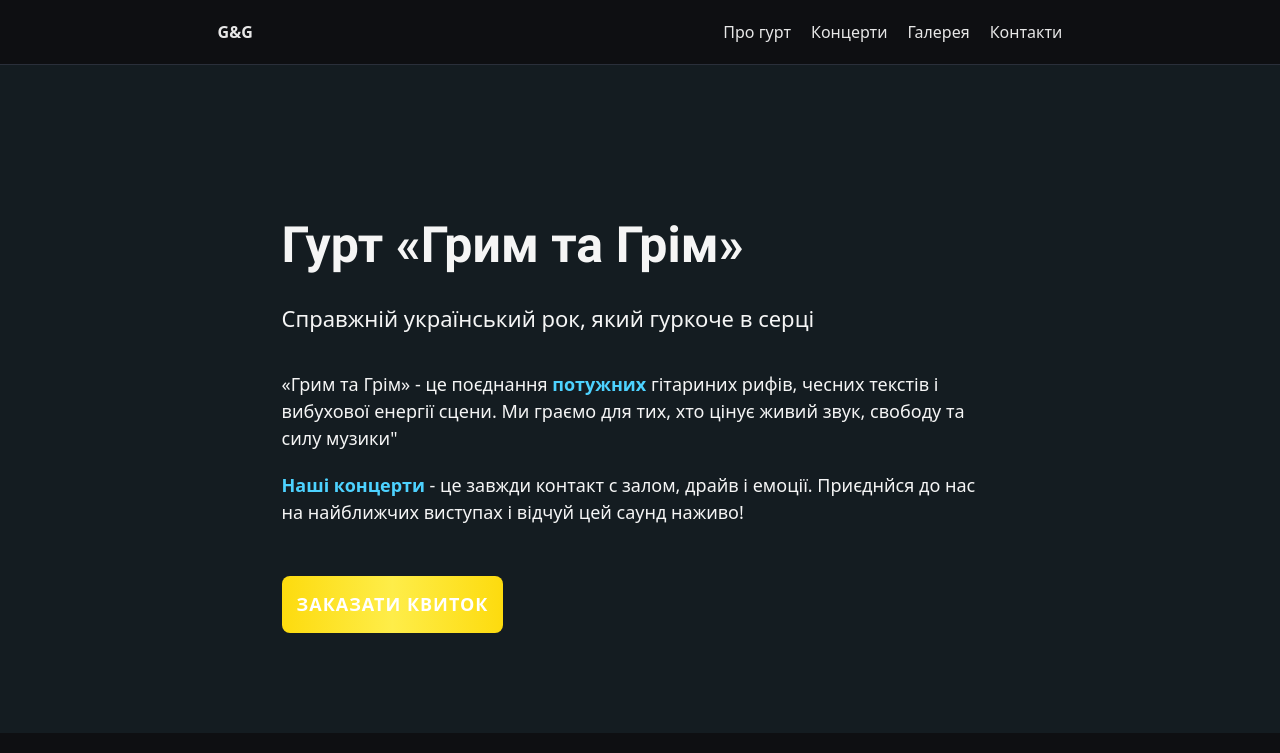
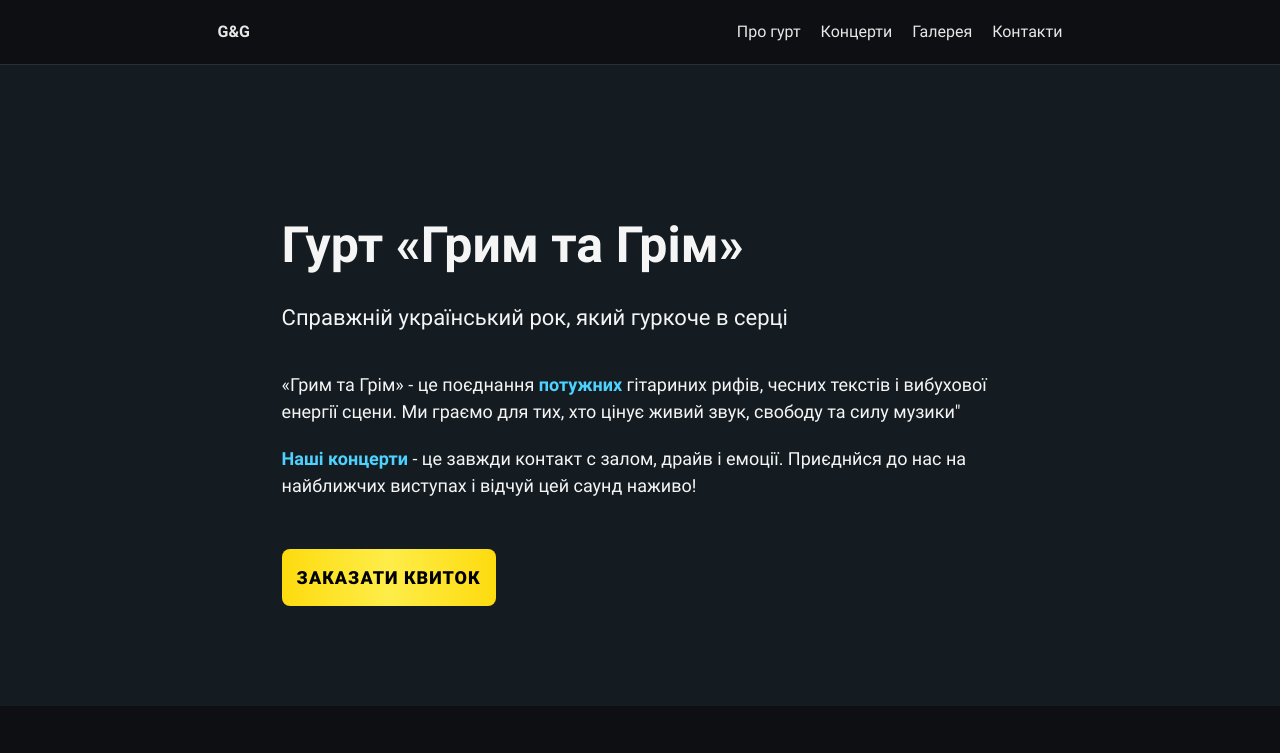
Before and after one commit to DenisFGit/lotoplay_test, a website: page src/index.html in a window 1280 px wide. Shown: the top 753 px of the page. Drawn offline with Linux system fonts and the light colour scheme.

Commit message:
corrected html and fonts file size

```diff
--- a/src/index.html
+++ b/src/index.html
@@ -9,7 +9,7 @@
     <!-- <link rel="preload" href="fonts/Roboto-Regular.woff" as="font" type="font/woff" crossorigin>
     <link rel="preload" href="fonts/Roboto-Bold.woff" as="font" type="font/woff" crossorigin> -->
 
-    <style>
+    <!-- <style>
         body {
             margin: 0;
             font-family: "Roboto", sans-serif;
@@ -43,7 +43,7 @@
             border-radius: 8px;
             cursor: pointer;
         }
-    </style>
+    </style> -->
 
     <link rel="stylesheet" href="css/style.min.css">
     <!-- <link rel="preload" href="css/style.min.css" as="style" onload="this.rel='stylesheet'">
@@ -61,12 +61,12 @@
     <div class="overscreen"></div>
     <div class="nav">
         <div class="nav__logo"><span>G&G</span></div>
-        <div class="nav__list">
+        <ul class="nav__list">
             <li>Про гурт</li>
             <li>Концерти</li>
             <li>Галерея</li>
             <li>Контакти</li>
-        </div>
+        </ul>
     </div>
     <div class="promo">
         <!-- <div class="promo__darkening">
@@ -203,7 +203,7 @@
             <h2 class="contacts__title">Зв'яжись з нами</h2>
             <div class="contacts__subtitle">Хочеш заказати виступ або маєш питання? Пиши!</div>
             <div class="contacts__wrapper">
-                <form action="" class="contacts__form" method="GET">
+                <form class="contacts__form" method="GET">
 
                     <div class="contacts__input">
                         <div class="contacts__name">
@@ -217,7 +217,7 @@
                     </div>
                     <div class="contacts__message">
                         <label for="message">Повідомлення</label>
-                        <textarea required name="textarea" id="message" name="message"
+                        <textarea required id="message" name="message"
                             placeholder="Розкажи про свої ідеї..."></textarea>
                     </div>
                     <button class=" btn btn_big contacts__btn">Відправити</button>
@@ -266,7 +266,7 @@
 
     <!-- <div class="modal">
         <div class="modal__close">&#10006;</div>
-        <form class="modal__form" action="" method="GET">
+        <form class="modal__form" method="GET">
             <div class="modal__name">
                 <div class="modal__name-wrapper">
                     <label for="modal-name">Ім'я</label>
--- a/src/sass/base/fonts.scss
+++ b/src/sass/base/fonts.scss
@@ -16,7 +16,7 @@
 
 @font-face {
     font-family: 'Roboto';
-    src: url('../fonts/Roboto-Regular.woff') format('woff');
+    src: url('../fonts/Roboto-Regular.woff2') format('woff');
     font-weight: 400;
     font-style: normal;
     font-display: swap;
@@ -24,7 +24,7 @@
 
 @font-face {
     font-family: 'Roboto';
-    src: url('../fonts/Roboto-Medium.woff') format('woff');
+    src: url('../fonts/Roboto-Medium.woff2') format('woff');
     font-weight: 500;
     font-style: normal;
     font-display: swap;
@@ -32,7 +32,7 @@
 
 @font-face {
     font-family: 'Roboto';
-    src: url('../fonts/Roboto-Bold.woff') format('woff');
+    src: url('../fonts/Roboto-Bold.woff2') format('woff');
     font-weight: 700;
     font-style: normal;
     font-display: swap;
@@ -40,7 +40,7 @@
 
 @font-face {
     font-family: 'Roboto';
-    src: url('../fonts/Roboto-Black.woff') format('woff');
+    src: url('../fonts/Roboto-Black.woff2') format('woff');
     font-weight: 900;
     font-style: normal;
     font-display: swap;
--- a/src/sass/blocks/_promo.scss
+++ b/src/sass/blocks/_promo.scss
@@ -46,3 +46,7 @@
         z-index: 2;
     }
 }
+
+body {
+    font-family: 'Roboto', sans-serif;
+}
```
Also changed, not shown: src/css/base/fonts.min.css, src/css/style.min.css, src/fonts/Roboto-Black.woff2 (added), src/fonts/Roboto-Bold.woff2 (added), src/fonts/Roboto-Light.woff2 (added), src/fonts/Roboto-Medium.woff2 (added), src/fonts/Roboto-Regular.woff2 (added), src/fonts/Roboto-Thin.woff2 (added).
